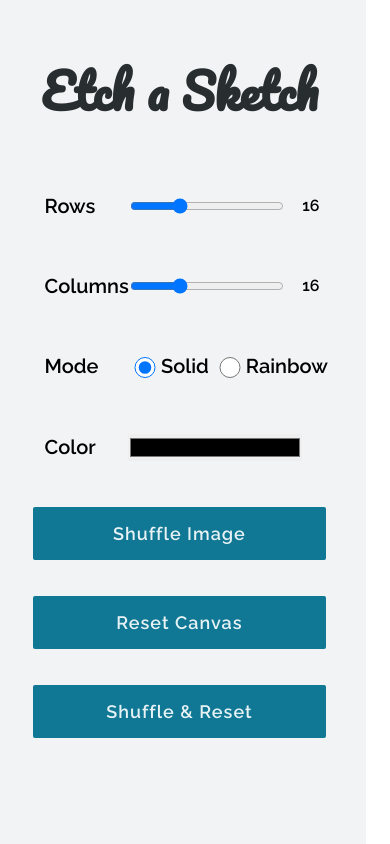
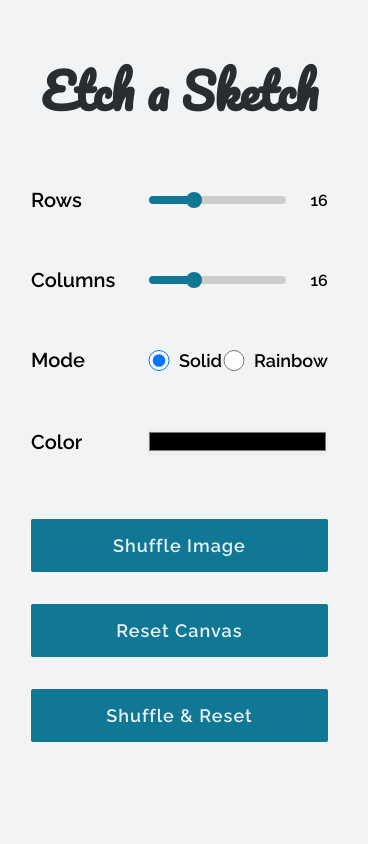
Before and after one commit to sahillkumar/etch-a-sketch, a plain HTML site: page index.html in a window 390 px wide. Drawn offline with Linux system fonts and the light colour scheme; grey boxes are pictures that could not be loaded.

Commit message:
update slider css

```diff
--- a/index.css
+++ b/index.css
@@ -16,7 +16,7 @@ body {
   flex: 1;
   display: flex;
   flex-direction: column;
-  gap: 4%;
+  gap: 24px;
   padding: 48px 40px;
   background-color: #f1f3f4;
 }
@@ -58,50 +58,84 @@ body {
   display: flex;
   align-items: center;
   gap: 16px;
-  padding: 16px 12px;
+  padding: 16px 0;
+  margin-bottom: 24px;
+  width: 100%;
 }
 
-.input label {
-  min-width: 25%;
+.input > :first-child {
+  width: 100px;
   font-size: 20px;
 }
 
-.input > input {
-  min-width: calc(75% - 28px);
+.input > :nth-child(2) {
+  flex: 1;
+}
+
+input[type="range"] {
+  -webkit-appearance: none;
+  appearance: none;
+  border-radius: 16px;
   cursor: pointer;
+  height: 8px;
+  background: #ccc;
+}
+
+input[type="range"]::-webkit-slider-thumb {
+  -webkit-appearance: none;
+  height: 16px;
+  width: 16px;
+  background-color: #107895;
+  border-radius: 50%;
+  border: none;
+  transition: 0.2s ease-in-out;
+}
+
+input[type="range"]::-webkit-slider-thumb:hover {
+  box-shadow: 0 0 0 6px #10789549;
+}
+
+input[type="range"]:active::-webkit-slider-thumb {
+  box-shadow: 0 0 0 8px #10789549;
+}
+
+input[type="range"]::-moz-range-thumb {
+  height: 16px;
+  width: 16px;
+  background-color: #107895;
+  border-radius: 50%;
+  border: none;
+  transition: 0.2s ease-in-out;
+}
+
+input[type="range"]::-moz-range-thumb:hover {
+  box-shadow: 0 0 0 6px #10789549;
+}
+
+input[type="range"]:active::-moz-range-thumb {
+  box-shadow: 0 0 0 8px #10789549;
 }
 
 input[type="color"] {
   padding: 0;
   border: 0;
+  border-radius: 2px;
 }
 
-.btnWrapper,
-.inputWrapper {
-  display: flex;
-  flex-direction: column;
-  gap: 24px;
+input[type="radio"] {
+  width: 24px;
+  margin: 0 8px 0 0;
 }
 
 div.radioGroup {
   display: flex;
   font-size: 18px;
-  min-width: calc(75% - 28px);
-  gap: 4px;
+  align-items: center;
+  justify-content: space-between;
 }
 
 .radioGroup > div {
-  flex: 1;
   display: flex;
-}
-
-input[type="radio"] {
-  width: 24px;
-  margin-right: 4px;
-}
-
-input[type="range"] {
-  min-width: calc(75% - 48px);
 }
 
 button {
@@ -115,12 +149,18 @@ button {
   outline: none;
   border-radius: 2px;
   letter-spacing: 1px;
-  margin-bottom: 12px;
+  margin-bottom: 32px;
   font-family: "Raleway", sans-serif;
   font-weight: 600;
+  width: 100%;
 }
 
 .disabled {
-  pointer-events: none !important;
   cursor: not-allowed !important;
 }
+
+.colCount,
+.rowCount {
+  min-width: 24px;
+  text-align: right;
+}
--- a/index.html
+++ b/index.html
@@ -24,12 +24,12 @@
           <div class="input">
             <label for="rows">Rows</label>
             <input type="range" min="1" max="50" value="16" id="rows" />
-            <span id="rowCount"></span>
+            <span id="rowCount" class="rowCount"></span>
           </div>
           <div class="input">
             <label for="cols">Columns</label>
             <input type="range" min="1" max="50" value="16" id="cols" />
-            <span id="colCount"></span>
+            <span id="colCount" class="colCount"></span>
           </div>
           <div class="input">
             <label>Mode</label>
@@ -46,8 +46,8 @@
             </div>
           </div>
           <div class="input">
-            <label for="currentColor">Color</label>
-            <input type="color" name="currentColor" id="currentColor" />
+            <label for="colorPicker">Color</label>
+            <input type="color" name="colorPicker" id="colorPicker" />
           </div>
         </div>
         <div class="btnWrapper">
--- a/index.js
+++ b/index.js
@@ -3,27 +3,64 @@ let cols;
 let imgIndex = 0;
 let mode = "solid";
 let shade;
+const SLIDER_MAX_VALUE = 50;
 
+// canvas elements
 const sketchContainer = document.querySelector(".sketchContainer");
 const sketch = document.createElement("div");
+
+// inputs
 const rowSelector = document.querySelector("#rows");
 const colSelector = document.querySelector("#cols");
-const currentColor = document.querySelector("#currentColor");
-const shuffleBtn = document.querySelector(".shuffleBtn");
-const resetBtn = document.querySelector(".resetBtn");
-const shuffleAndResetBtn = document.querySelector(".shuffleAndResetBtn");
+const colorPicker = document.querySelector("#colorPicker");
 const radioGroup = document.querySelector(".radioGroup");
 const solidMode = document.getElementById("solid");
 const rowCount = document.getElementById("rowCount");
 const colCount = document.getElementById("colCount");
 
-const afterEffects = (mode) => {
-  const disabled = mode === "rainbow" ? true : false;
-  currentColor.disabled = disabled;
-  currentColor.classList.toggle("disabled");
+// buttons
+const shuffleBtn = document.querySelector(".shuffleBtn");
+const resetBtn = document.querySelector(".resetBtn");
+const shuffleAndResetBtn = document.querySelector(".shuffleAndResetBtn");
+
+// onload event
+window.onload = () => {
+  sketch.style.backgroundImage = `url(${photos[imgIndex]})`;
+  solidMode.checked = true;
+  shade = colorPicker.value;
+  rows = rowSelector.value;
+  cols = colSelector.value;
+  colCount.textContent = cols;
+  rowCount.textContent = rows;
+  createGrid(rows, cols);
+  setSliderBackground(rowSelector, rows);
+  setSliderBackground(colSelector, cols);
 };
 
-currentColor.addEventListener("change", (e) => {
+// event listeners
+rowSelector.addEventListener("input", ({ target: { value } }) => {
+  rowCount.textContent = value;
+  setSliderBackground(rowSelector, value);
+});
+
+// handling creation of grid on change event for performance
+rowSelector.addEventListener("change", ({ target: { value } }) => {
+  rows = value;
+  createGrid(rows, cols);
+});
+
+colSelector.addEventListener("input", ({ target: { value } }) => {
+  colCount.textContent = value;
+  setSliderBackground(colSelector, value);
+});
+
+// handling creation of grid on change event for performance
+colSelector.addEventListener("change", ({ target: { value } }) => {
+  cols = value;
+  createGrid(rows, cols);
+});
+
+colorPicker.addEventListener("change", (e) => {
   shade = e.target.value;
 });
 
@@ -32,23 +69,6 @@ radioGroup.onclick = (e) => {
     mode = e.target.value;
     afterEffects(mode);
   }
-};
-
-rowSelector.onchange = (e) => {
-  rows = e.target.value;
-  rowCount.textContent = rows;
-  createGrid(rows, cols);
-};
-
-colSelector.onchange = (e) => {
-  cols = e.target.value;
-  colCount.textContent = cols;
-  createGrid(rows, cols);
-};
-
-const shuffleImg = () => {
-  imgIndex = imgIndex === photos.length - 1 ? 0 : (imgIndex += 1);
-  sketch.style.backgroundImage = `url(${photos[imgIndex]})`;
 };
 
 shuffleBtn.addEventListener("click", shuffleImg);
@@ -61,6 +81,18 @@ shuffleAndResetBtn.addEventListener("click", (e) => {
   shuffleImg();
   createGrid(rows, cols);
 });
+
+// Helper functions
+const afterEffects = (mode) => {
+  const disabled = mode === "rainbow" ? true : false;
+  colorPicker.disabled = disabled;
+  colorPicker.classList.toggle("disabled");
+};
+
+function shuffleImg() {
+  imgIndex = imgIndex === photos.length - 1 ? 0 : (imgIndex += 1);
+  sketch.style.backgroundImage = `url(${photos[imgIndex]})`;
+}
 
 function createGrid() {
   sketch.classList.add("sketch");
@@ -98,16 +130,13 @@ const changeColor = (e) => {
   e.target.style.backgroundColor = currShade;
 };
 
-window.onload = () => {
-  sketch.style.backgroundImage = `url(${photos[imgIndex]})`;
-  solidMode.checked = true;
-  shade = currentColor.value;
+const setSliderBackground = (targetElement, value) => {
+  targetElement.style.background = getSliderActiveBgColor(value);
+};
 
-  rows = rowSelector.value;
-  cols = colSelector.value;
-  colCount.textContent = cols;
-  rowCount.textContent = rows;
-  createGrid(rows, cols);
+const getSliderActiveBgColor = (value) => {
+  const progress = (value / SLIDER_MAX_VALUE) * 100;
+  return `linear-gradient(to right, #107895 ${progress}%, #ccc ${progress}%)`;
 };
 
 const photos = [
```
